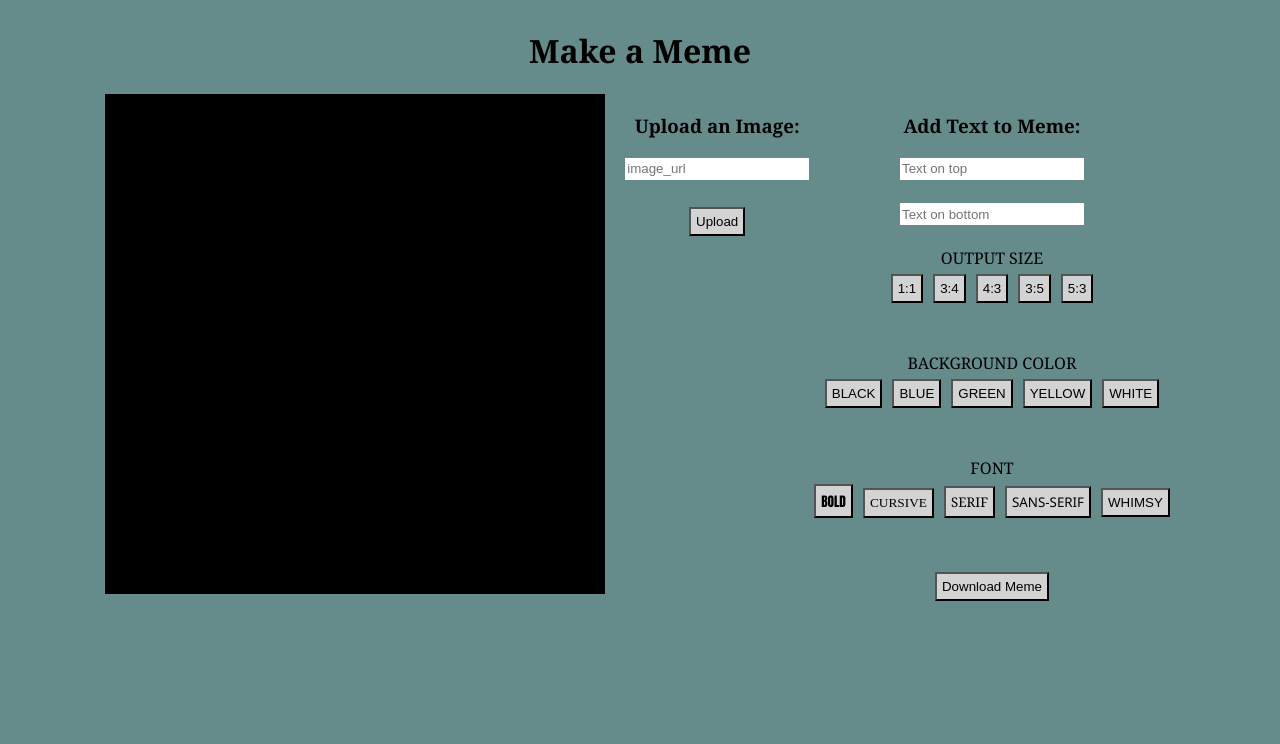
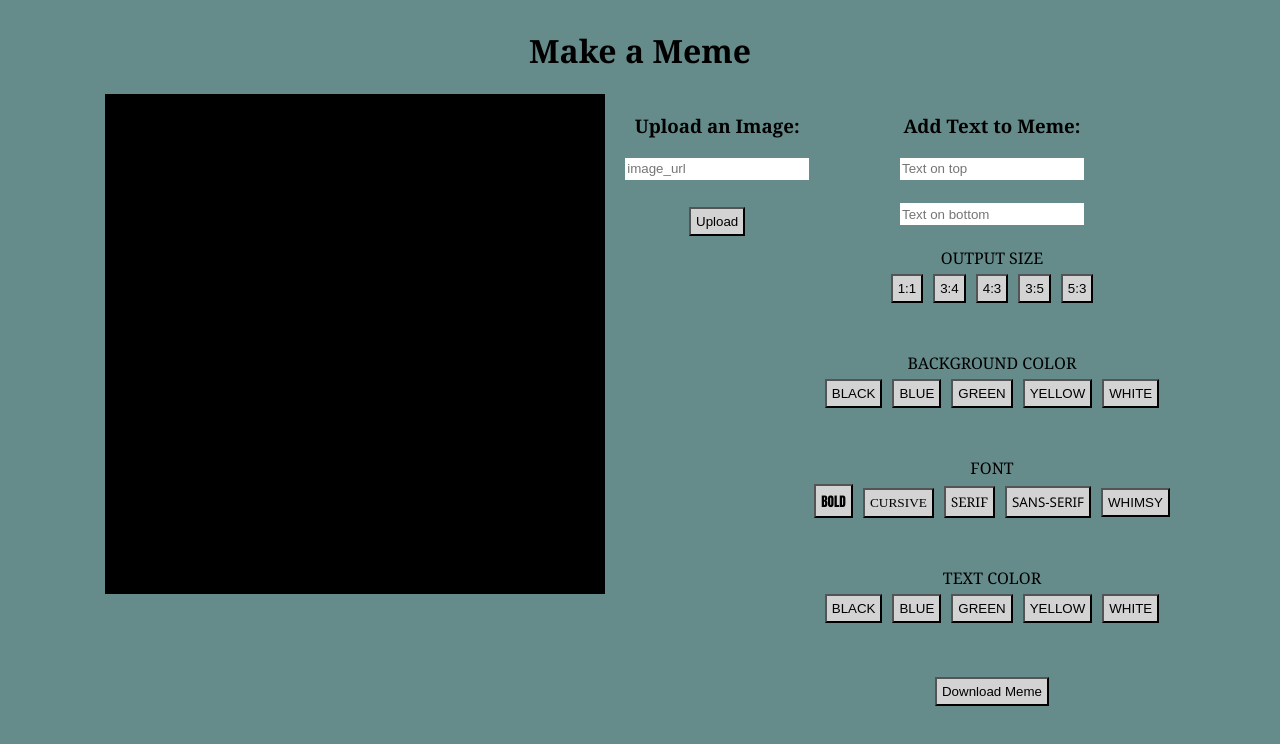
Before and after one commit to amandena/react-meme-generator, a React (Create React App) app: page / in a window 1280 px wide. Shown: the top 744 px of the page. Built offline with nearby package versions, Linux system fonts and the light colour scheme.

Commit message:
added text color div and buttons

```diff
--- a/src/containers/SettingsContainer.js
+++ b/src/containers/SettingsContainer.js
@@ -82,6 +82,17 @@ const SettingsContainer = ({ handleSizeChange, handleTextChange, handleColorChan
 
       <br/><br/>
 
+      <div className='text-color'>
+        <label>TEXT COLOR</label><br/>
+          <button className='black'>BLACK</button>
+          <button className='blue'>BLUE</button>
+          <button className='green'>GREEN</button>
+          <button className='yellow'>YELLOW</button>
+          <button className='white'>WHITE</button>
+      </div>
+
+      <br/><br/>
+
       <button className='download'>Download Meme</button>
     </div>
   )
```
